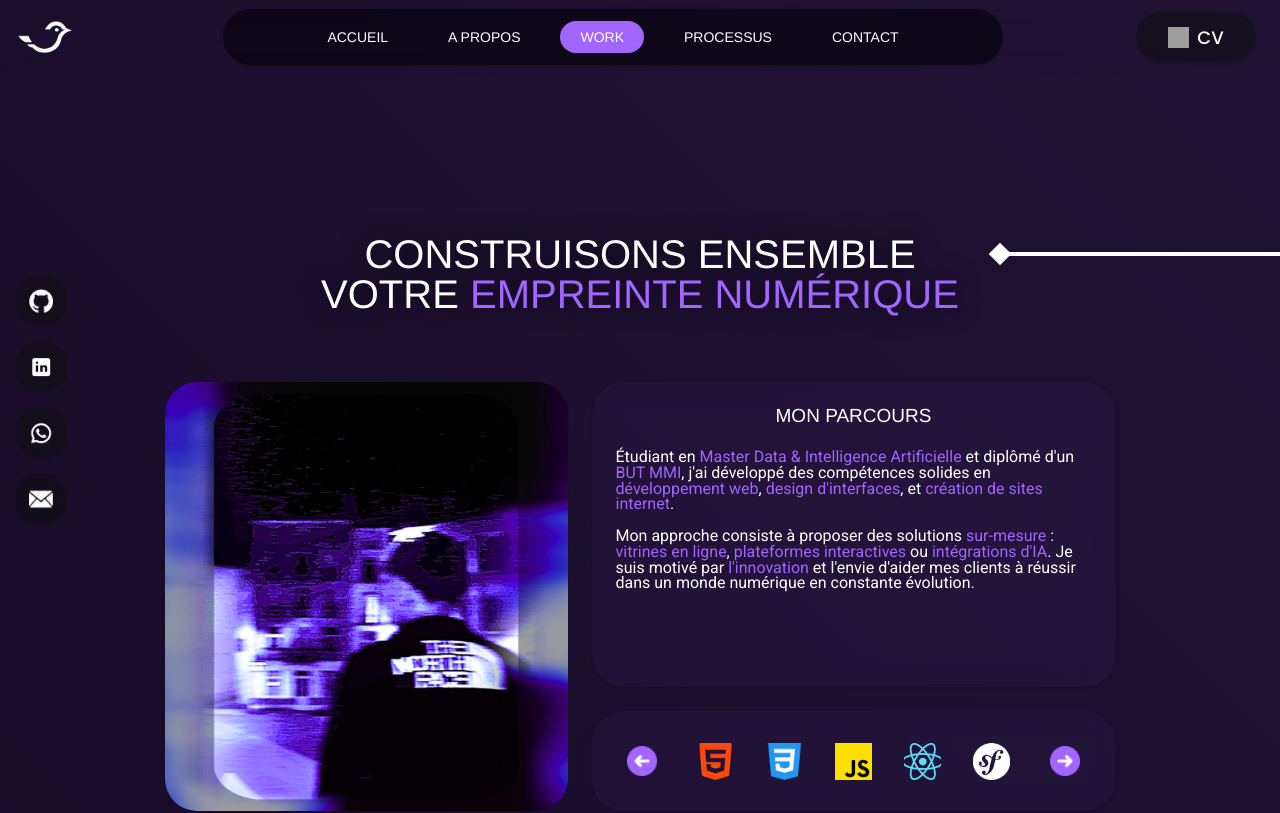
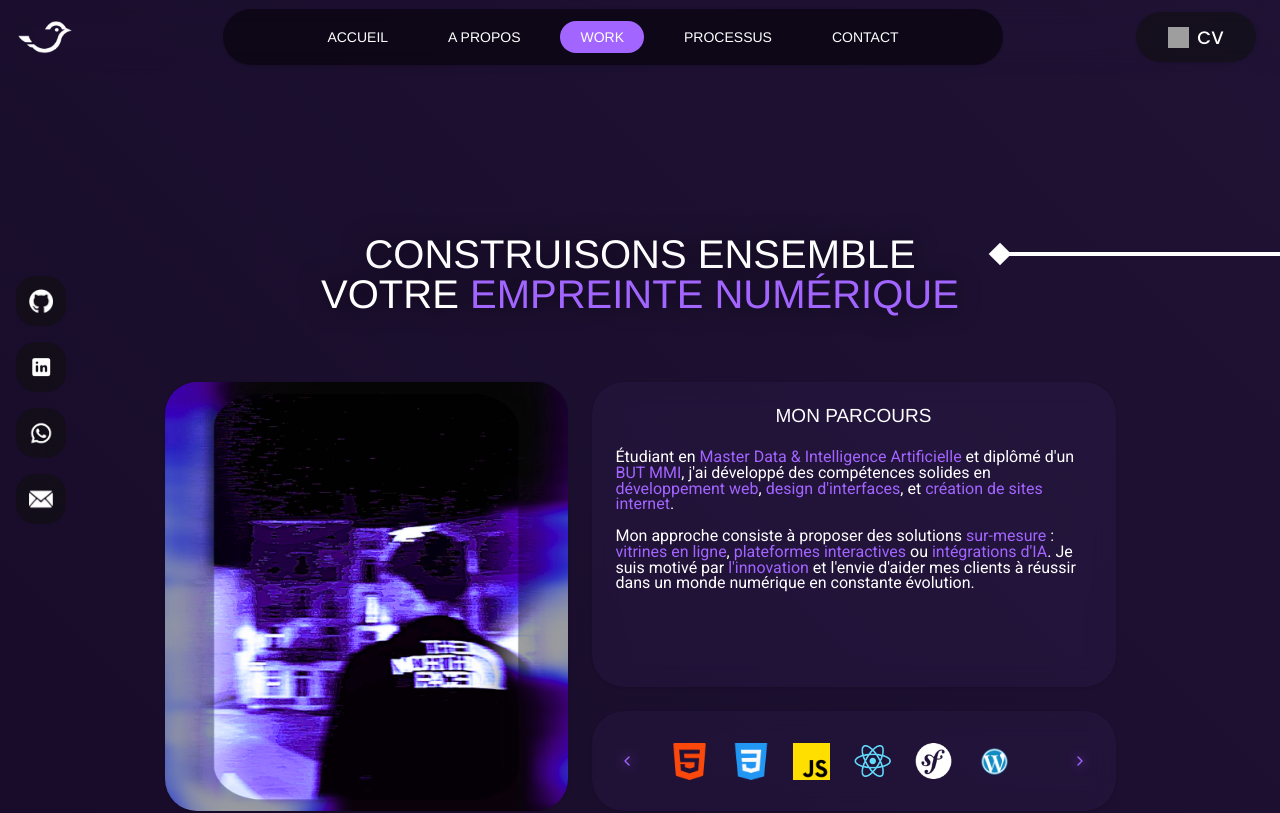
Before and after one commit to MeruemShen/portfolio, a React (Vite) app: page / in a window 1280 px wide. Shown: the top 813 px of the page. Built offline with nearby package versions, Linux system fonts and the light colour scheme; grey boxes are pictures that could not be loaded; a web font is replaced by a local one.

Commit message:
Edit carousel

```diff
--- a/src/screens/Wireframe/components/HeroSection.tsx
+++ b/src/screens/Wireframe/components/HeroSection.tsx
@@ -1,6 +1,7 @@
-import React, { useState } from "react";
+import React, { useState, useEffect } from "react";
 import { Button } from "../../../components/ui/button";
 import { Card, CardContent } from "../../../components/ui/card";
+import { ChevronLeft, ChevronRight } from "lucide-react";
 
 interface TechItem {
   icon: string;
@@ -12,22 +13,62 @@ interface HeroSectionProps {
 }
 
 export const HeroSection = ({ techStack }: HeroSectionProps): JSX.Element => {
-  const [currentIndex, setCurrentIndex] = useState(0);
-  const visibleCount = 5;
+  const visibleCount = 6;
+  const itemWidth = 61; // icon width + gap for slide calculations
+  const [index, setIndex] = useState(visibleCount);
+  const [transition, setTransition] = useState(true);
+  const [animating, setAnimating] = useState(false);
 
   const handlePrev = () => {
-    setCurrentIndex((prev) => (prev - 1 + techStack.length) % techStack.length);
+    if (animating) return;
+    setAnimating(true);
+    setTransition(true);
+    setIndex((prev) => prev - 1);
   };
 
   const handleNext = () => {
-    setCurrentIndex((prev) => (prev + 1) % techStack.length);
+    if (animating) return;
+    setAnimating(true);
+    setTransition(true);
+    setIndex((prev) => prev + 1);
   };
 
-  const extendedStack = [...techStack, ...techStack];
-  const visibleTech =
-    techStack.length <= visibleCount
-      ? techStack
-      : extendedStack.slice(currentIndex, currentIndex + visibleCount);
+  const extendedStack = [
+    ...techStack.slice(-visibleCount),
+    ...techStack,
+    ...techStack.slice(0, visibleCount),
+  ];
+
+  useEffect(() => {
+    if (animating) {
+      const t = setTimeout(() => setAnimating(false), 400);
+      return () => clearTimeout(t);
+    }
+  }, [animating]);
+
+  useEffect(() => {
+    if (index >= techStack.length + visibleCount) {
+      const t = setTimeout(() => {
+        setTransition(false);
+        setIndex(visibleCount);
+      }, 500);
+      return () => clearTimeout(t);
+    }
+    if (index < visibleCount) {
+      const t = setTimeout(() => {
+        setTransition(false);
+        setIndex(techStack.length + visibleCount - 1);
+      }, 500);
+      return () => clearTimeout(t);
+    }
+  }, [index, techStack.length]);
+
+  useEffect(() => {
+    if (!transition) {
+      const id = requestAnimationFrame(() => setTransition(true));
+      return () => cancelAnimationFrame(id);
+    }
+  }, [transition]);
 
   return (
     <section id="apropos" className="fade-section absolute w-full top-[174px] left-0 px-8">
@@ -82,22 +123,37 @@ export const HeroSection = ({ techStack }: HeroSectionProps): JSX.Element => {
         </Card>
 
         <Card className="w-full md:w-[524px] md:h-[100px] bg-[#a265ff0d] rounded-[32px] backdrop-blur-md">
-          <CardContent className="p-0 h-full flex items-center justify-center gap-10 px-8">
-            <Button onClick={handlePrev} variant="link" className="w-[30px] h-[30px] bg-none rounded-[14px] p-0">
-              <img className="w-[30px] h-[30px] object-cover" alt="Previous" src="/wireframe/left_arrow.png" />
+          <CardContent className="p-0 h-full flex items-center justify-center gap-6 px-4">
+            <Button
+              onClick={handlePrev}
+              disabled={animating}
+              variant="link"
+              className="w-[40px] h-[40px] rounded-[14px] p-0 text-[#a265ff] hover:text-white drop-shadow-[0_0_6px_#a265ff] hover:drop-shadow-[0_0_12px_#a265ff] transition-transform hover:scale-110"
+            >
+              <ChevronLeft className="w-8 h-8" />
             </Button>
-            <div className="flex items-center justify-center gap-8">
-              {visibleTech.map((tech, index) => (
-                <img
-                  key={index}
-                  className="w-[37px] h-[37px] object-cover"
-                  alt={tech.alt}
-                  src={tech.icon}
-                />
-              ))}
+            <div className="relative overflow-hidden" style={{ width: visibleCount * itemWidth }}>
+              <div
+                className={`flex w-max gap-6 ${transition ? "transition-transform duration-500 ease-out" : ""}`}
+                style={{ transform: `translateX(-${index * itemWidth}px)` }}
+              >
+                {extendedStack.map((tech, idx) => (
+                  <img
+                    key={`${tech.alt}-${idx}`}
+                    className="w-[37px] h-[37px] object-contain flex-none"
+                    alt={tech.alt}
+                    src={tech.icon}
+                  />
+                ))}
+              </div>
             </div>
-            <Button onClick={handleNext} variant="link" className="w-[30xp] h-[30xp] rounded-[14px] p-0 rotate-180">
-              <img className="w-[30px] h-[30px] object-cover rotate-180" alt="Next" src="/wireframe/right_arrow.png" />
+            <Button
+              onClick={handleNext}
+              disabled={animating}
+              variant="link"
+              className="w-[40px] h-[40px] rounded-[14px] p-0 text-[#a265ff] hover:text-white drop-shadow-[0_0_6px_#a265ff] hover:drop-shadow-[0_0_12px_#a265ff] transition-transform hover:scale-110"
+            >
+              <ChevronRight className="w-8 h-8" />
             </Button>
           </CardContent>
         </Card>
```
